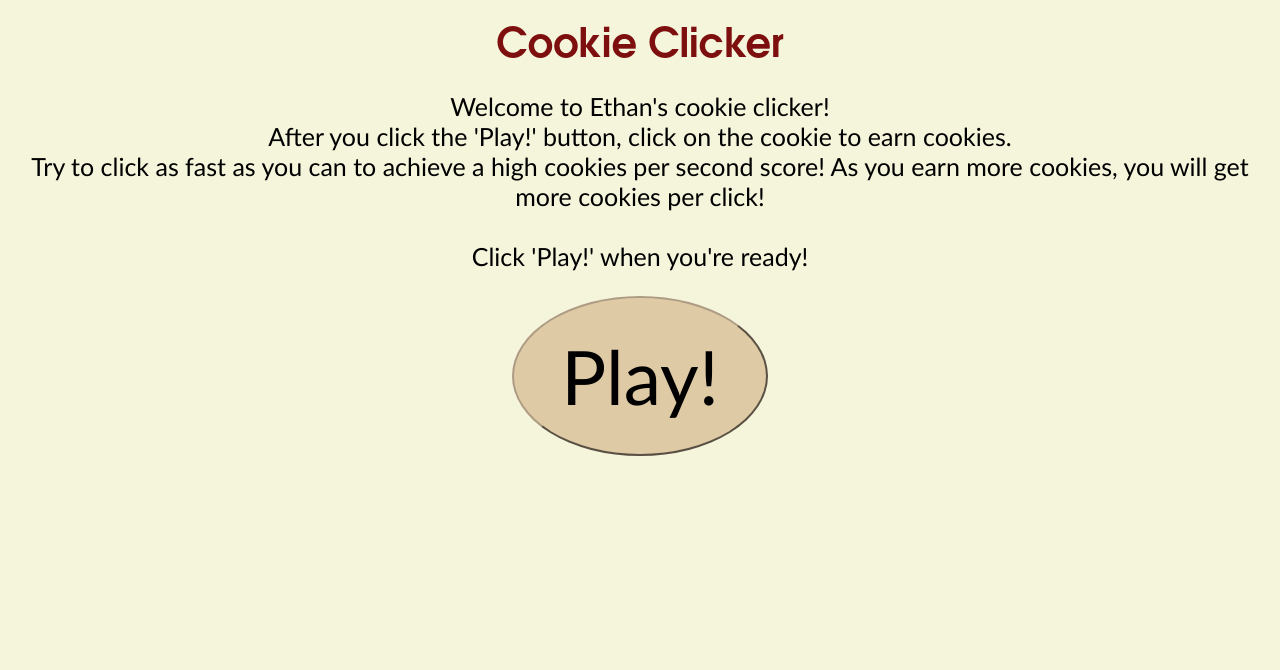
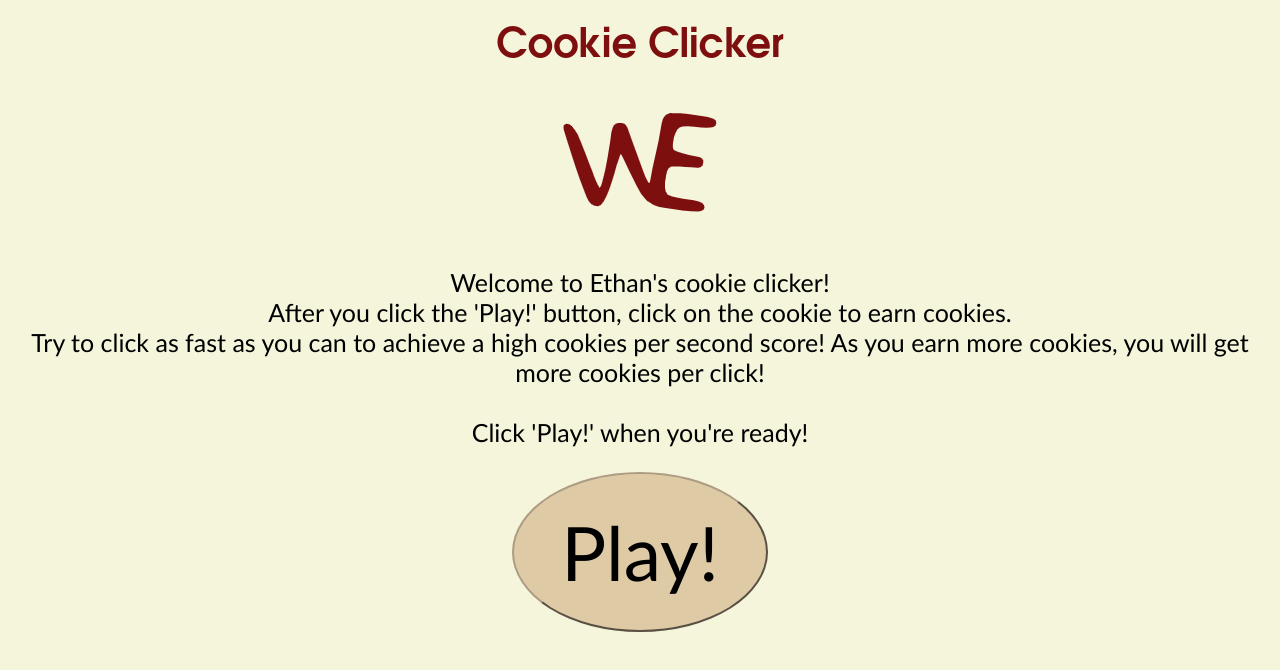
Before and after one commit to awesomethan/cookie-clicker, a plain HTML site: page index.html in a window 1280 px wide. Drawn offline with Linux system fonts and the light colour scheme.

Commit message:
Update index.html

```diff
--- a/index.html
+++ b/index.html
@@ -11,6 +11,7 @@
     <h1 class="title">Cookie Clicker</h1>
   </head>
   <body class="background">
+    <img src="images/logo.png" alt="img cannot be displayed" class="logo" />
     <div class="instructions" id="instructions">
       <p class="text">
         Welcome to Ethan's cookie clicker!
```
